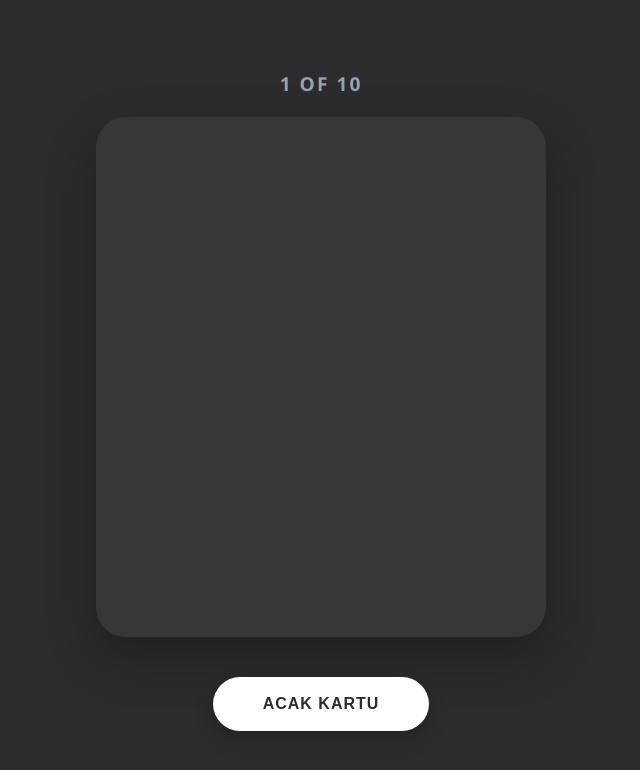
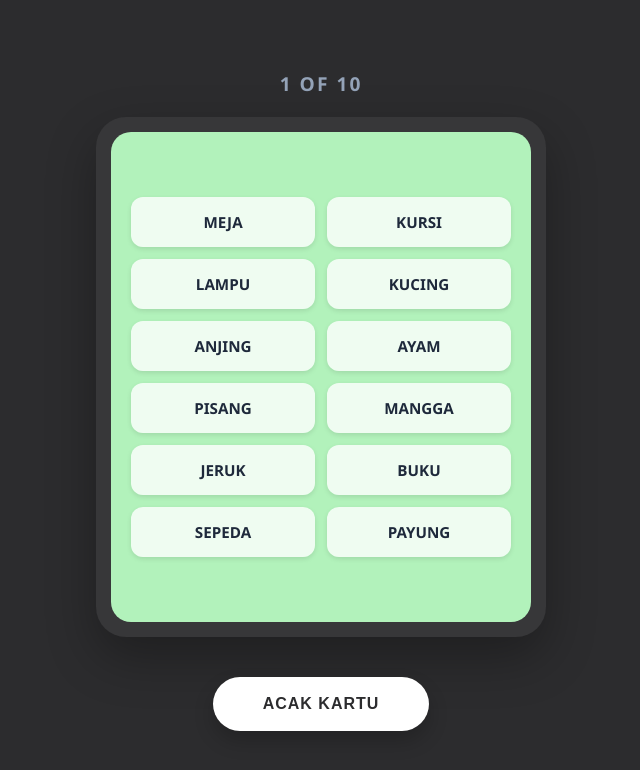
Before and after one commit to ZonaKepo/Random12, a plain HTML site: page index.html in a window 1280 px wide. Shown: the whole page, without its empty margins (319-959 px from the left). Drawn offline with Linux system fonts and the light colour scheme.

Commit message:
Update index.html

```diff
--- a/index.html
+++ b/index.html
@@ -108,3 +108,50 @@
             ["Meja", "Kursi", "Lampu", "Kucing", "Anjing", "Ayam", "Pisang", "Mangga", "Jeruk", "Buku", "Sepeda", "Payung"],
             ["Lemari", "Kipas Angin", "Televisi", "Gajah", "Burung", "Ikan", "Semangka", "Rambutan", "Durian", "Tas", "Sepatu", "Topi"],
             ["Piring", "Gelas", "Sendok", "Sapi", "Kambing", "Kelinci", "Monyet", "Salak", "Manggis", "Nanas", "Kunci", "Bantal"],
+            ["Komputer", "Botol", "Sajadah", "Harimau", "Kuda", "Bebek", "Pepaya", "Melon", "Anggur", "Pena", "Motor", "Jaket"],
+            ["Radio", "Kamera", "Jam Tangan", "Singa", "Zebra", "Pinguin", "Sirsak", "Nangka", "Strawberry", "Kertas", "Mobil", "Helm"],
+            ["Kompor", "Kuali", "Garpu", "Beruang", "Rusa", "Kura-kura", "Alpukat", "Leci", "Kelapa", "Penggaris", "Becak", "Payung"],
+            ["Kulkas", "Setrika", "Telepon", "Serigala", "Unta", "Hamster", "Jambu", "Kesemek", "Markisa", "Kamus", "Bus", "Kacamata"],
+            ["Sapu", "Ember", "Handuk", "Landak", "Koala", "Kanguru", "Duku", "Sawo", "Pir", "Majalah", "Kereta", "Dompet"],
+            ["Panci", "Blender", "Cermin", "Panda", "Tupai", "Lumba-lumba", "Delima", "Matoa", "Cermai", "Novel", "Kapal", "Cincin"],
+            ["Mixer", "Oven", "Sikat Gigi", "Gorila", "Cendrawasih", "Lele", "Belimbing", "Kedondong", "Sukun", "Map", "Pesawat", "Kalung"]
+        ];
+
+        let currentIndex = 0;
+
+        function displayCard(index) {
+            const cardContainer = document.getElementById('card');
+            const counter = document.getElementById('counter');
+
+            // Update nomor urut
+            counter.innerText = `${index + 1} OF ${allCards.length}`;
+
+            // Update warna latar kartu secara acak dari palet pantone
+            const randomColor = cardColors[Math.floor(Math.random() * cardColors.length)];
+            cardContainer.style.backgroundColor = randomColor;
+
+            // Bersihkan dan isi konten
+            cardContainer.innerHTML = "";
+            allCards[index].forEach(word => {
+                const div = document.createElement('div');
+                div.className = 'word-item';
+                div.innerText = word;
+                cardContainer.appendChild(div);
+            });
+        }
+
+        function shuffleCard() {
+            let newIndex;
+            do {
+                newIndex = Math.floor(Math.random() * allCards.length);
+            } while (newIndex === currentIndex);
+
+            currentIndex = newIndex;
+            displayCard(currentIndex);
+        }
+
+        // Jalankan kartu pertama kali
+        displayCard(0);
+    </script>
+</body>
+</html>
```
